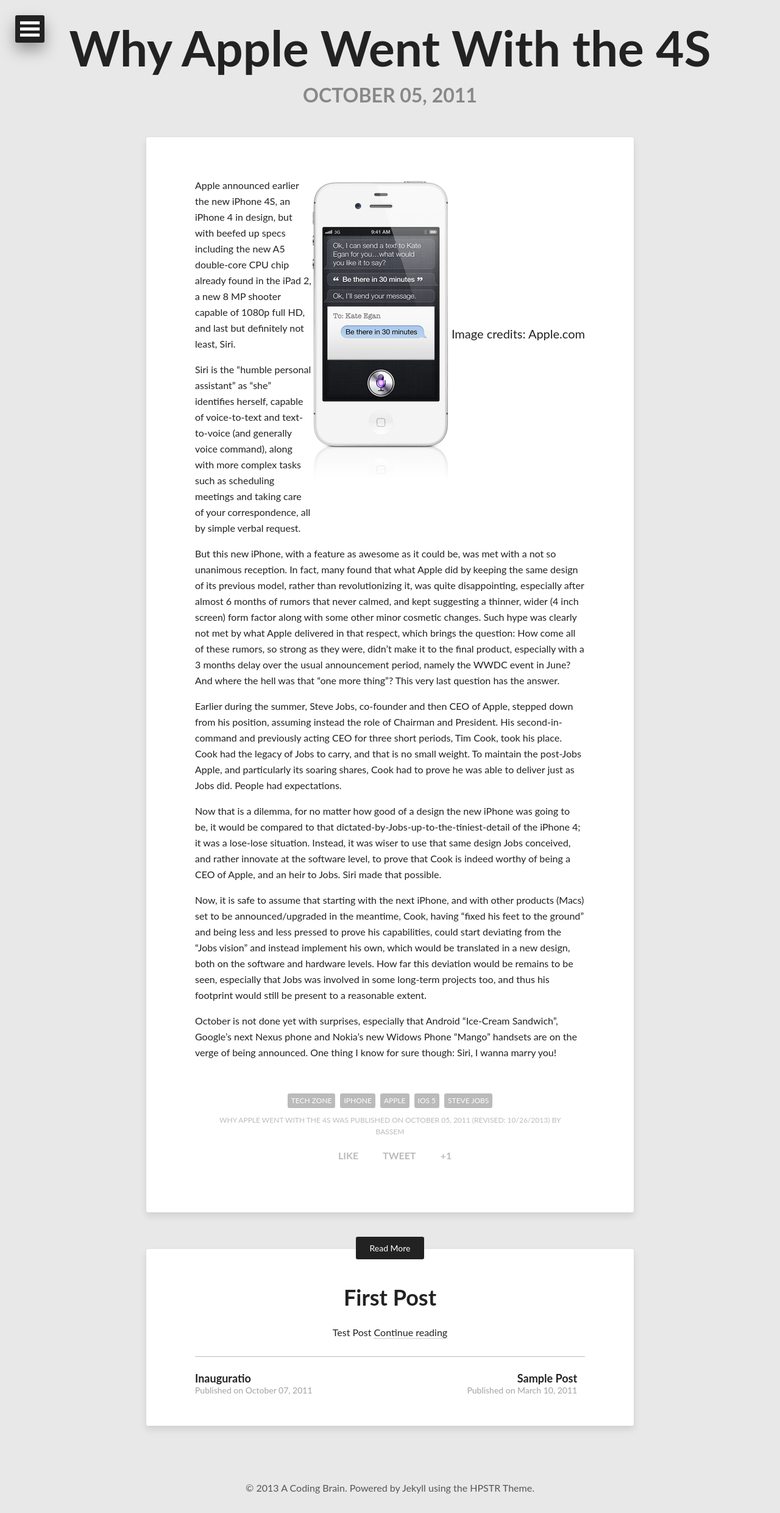
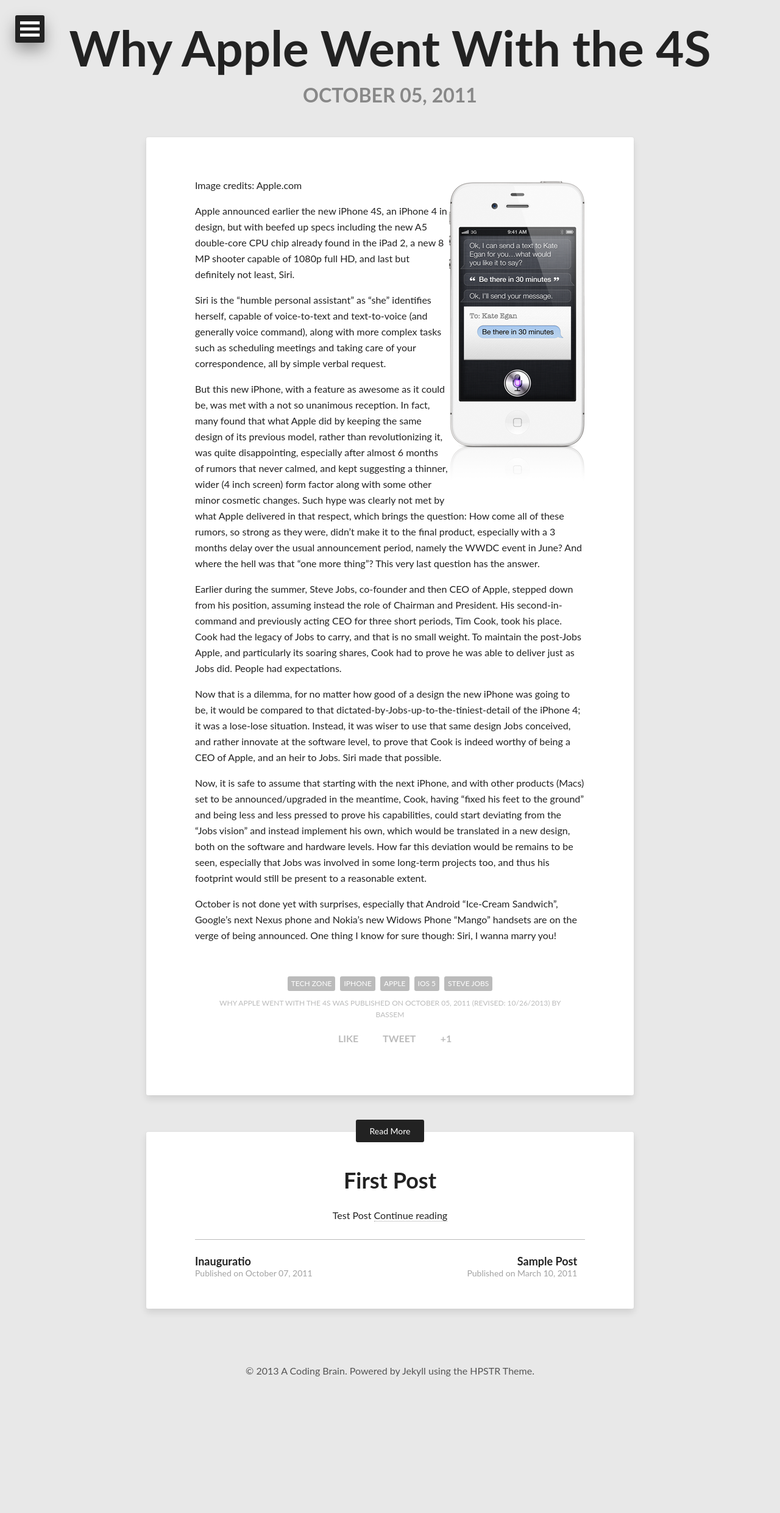
Before and after one commit to bmak91/bmak91.github.io, a Jekyll site: the page built from _posts/2011-10-05-why-apple-went-with-4s.md, in a window 1280 px wide. Shown: the whole page at 61% size. Built offline with Jekyll 4.4.1, drawn with Linux system fonts in a browser that asks for light colours; nearby versions of some CDN libraries; after the commit the page ends 2289 px from its top, so only the background shows below that.

Commit message:
fixed caption

```diff
--- a/_posts/2011-10-05-why-apple-went-with-4s.md
+++ b/_posts/2011-10-05-why-apple-went-with-4s.md
@@ -10,6 +10,8 @@
 
 {:.pull-right}
 ![alt text](/images/features_siri_gallery_messages.png "iPhone 4S")
+{:.clearfix}
+{:.pull-right}
 Image credits: Apple.com
 
 Apple announced earlier the new iPhone 4S, an iPhone 4 in design, but with beefed up specs including the new A5 double-core CPU chip already found in the iPad 2, a new 8 MP shooter capable of 1080p full HD, and last but definitely not least, Siri.
```
